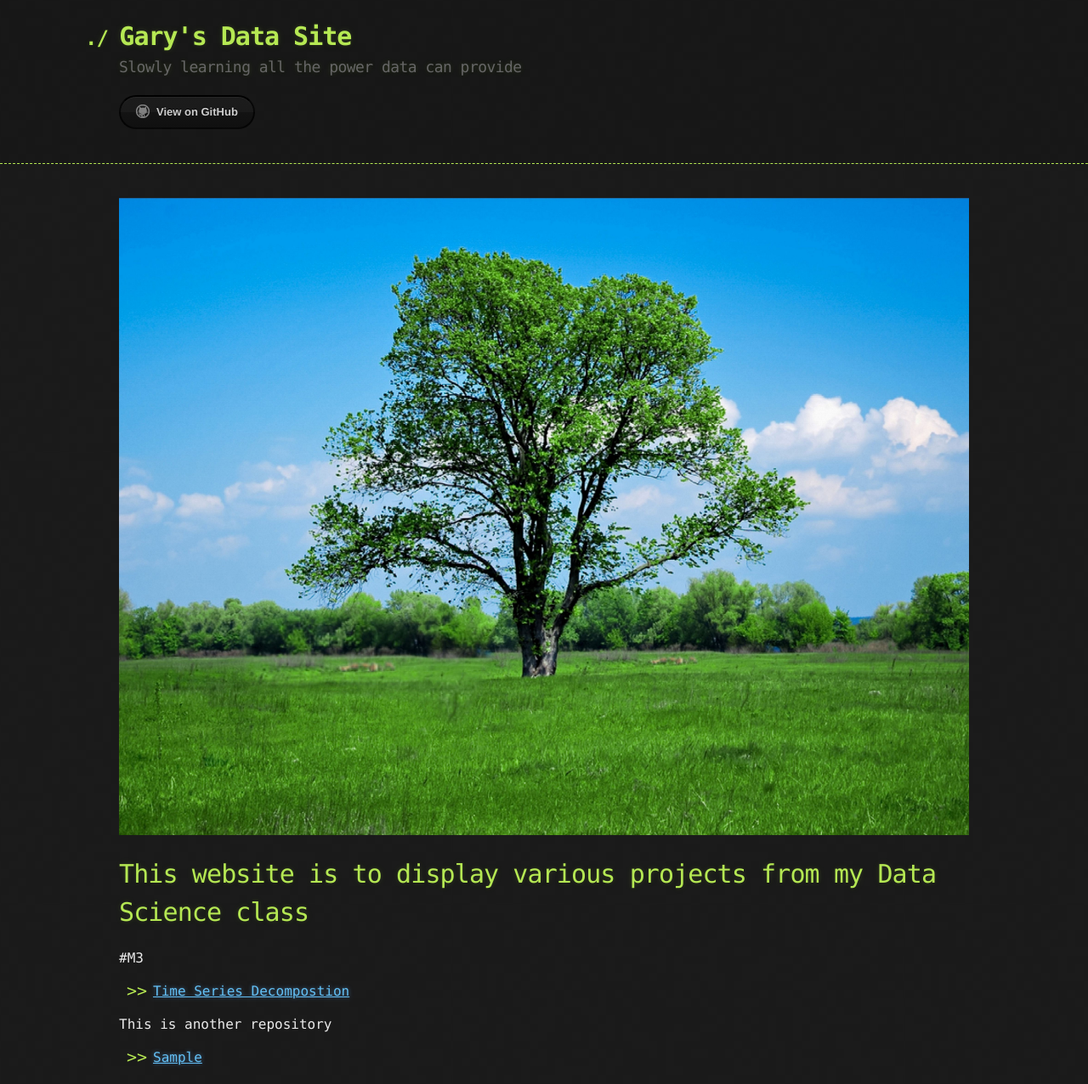
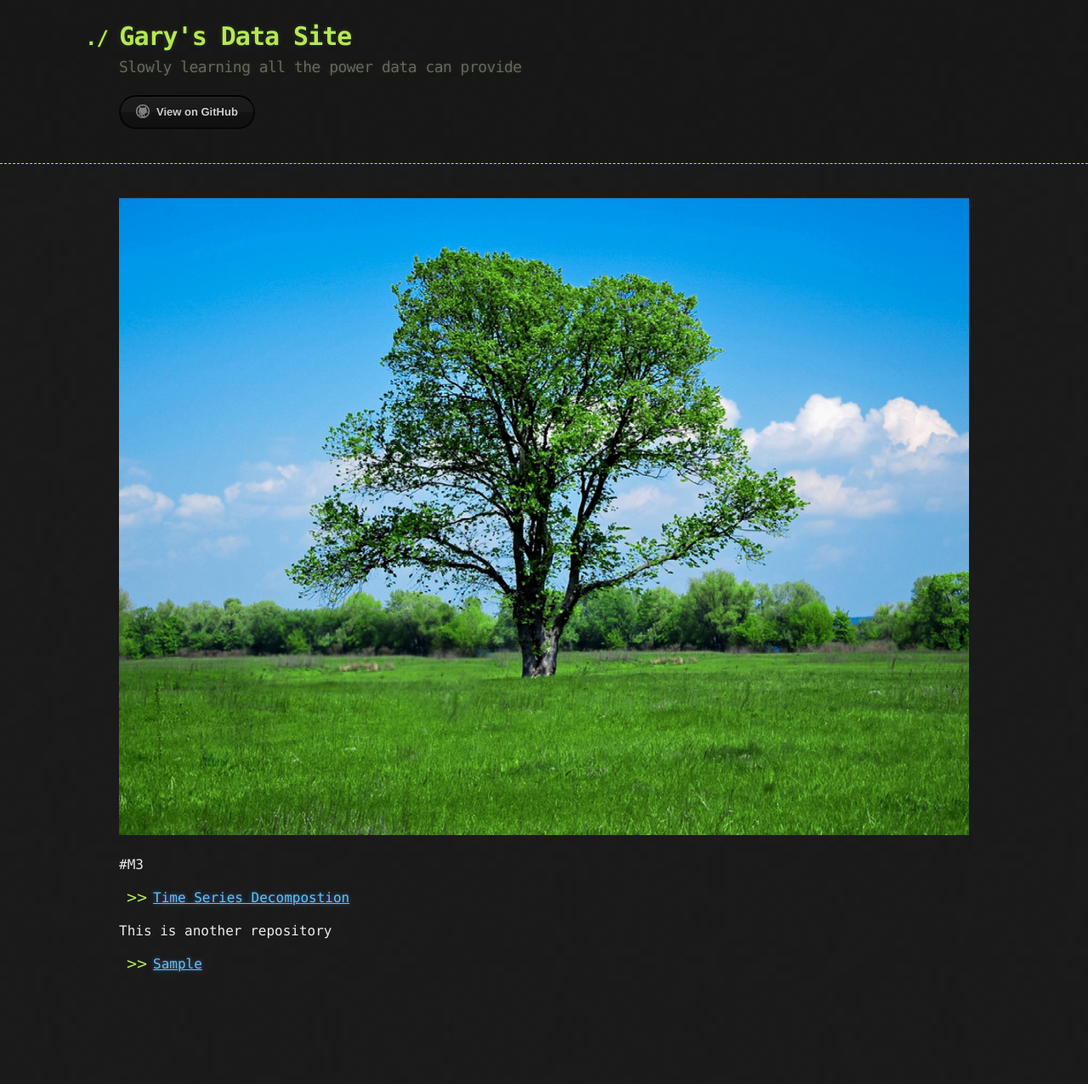
Before and after one commit to link0117/link0117.github.io, a Jekyll site: the page built from index.md, in a window 1280 px wide. Shown: the whole page at 85% size. Built offline with Jekyll 4.4.1, drawn with Linux system fonts in a browser that asks for light colours; after the commit the page ends 1166 px from its top, so only the background shows below that.

Commit message:
Update index.md

```diff
--- a/index.md
+++ b/index.md
@@ -3,7 +3,6 @@ layout: default
 ---
 ![Nice Tree](/Pictures/tree.jpg)
 
-# This website is to display various projects from my Data Science class
 
 #M3
 - [Time Series Decompostion](/timeseries/index.md)
```
